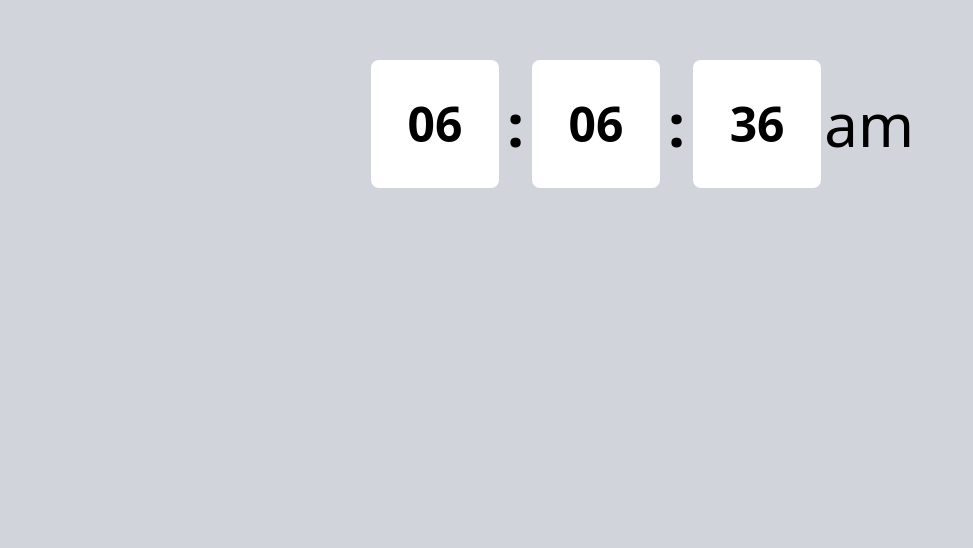
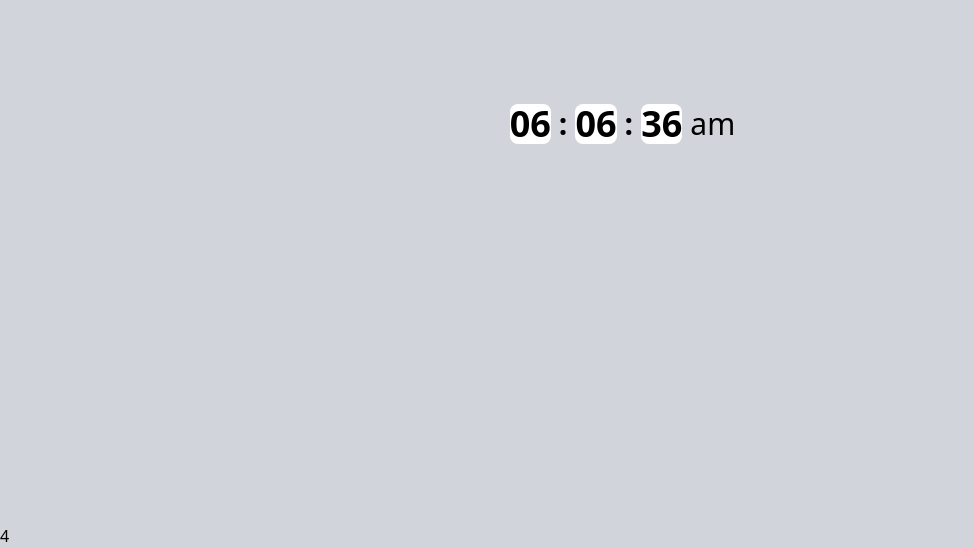
Before and after one commit to dusndjnks/digitalclock, a plain HTML site: page index.html in a window 1280 px wide. Shown: the part 276-824 px from the top of the page, without its empty margins (0-973 px from the left). Before the commit the page ends 800 px from the top, so only its background shows below. Drawn offline with nearby package versions, Linux system fonts and the light colour scheme.

Commit message:
modified

```diff
--- a/index.html
+++ b/index.html
@@ -7,22 +7,19 @@
     <script src="https://cdn.tailwindcss.com"></script>
 
 </head>
-<body class="bg-gray-300">
+<body class="bg-gray-300 ">
 
         <div class="h-screen w-screen flex items-center justify-center">
-            <div class="flex items-center justify-center text-6xl gap-2 font-bold">
-                <span id="hrs" class="bg-white text-black text-5xl h-32 w-32 flex items-center justify-center rounded-lg">10</span>
+            <div class="flex items-center justify-center text-3xl gap-2 font-bold">
+                <span id="hrs" class="bg-white text-black text-4xl h-15 w-15 flex items-center justify-center rounded-lg">10</span>
                 :
-                <span id="min" class="bg-white text-black text-5xl h-32 w-32 flex items-center justify-center rounded-lg">6</span>
+                <span id="min" class="bg-white text-black text-4xl h-15 w-15 flex items-center justify-center rounded-lg">6</span>
                 :
-                <span id="sec" class="bg-white text-black text-5xl h-32 w-32 flex items-center justify-center rounded-lg">52</span>
-                <span class="flex items-center h-20 w-20 gap-2 text-6xl font-thin  justify-center text-black" id="section1"></span>
+                <span id="sec" class="bg-white text-black text-4xl h-15 w-15 flex items-center justify-center rounded-lg">52</span>
+                <span class="flex items-center h-20 w-20  text-3xl font-thin  text-black" id="section1"></span>
             </div>
         </div>
-
-
-
-
+4
     <script src="script.js"></script>
 </body>
 </html>
```
